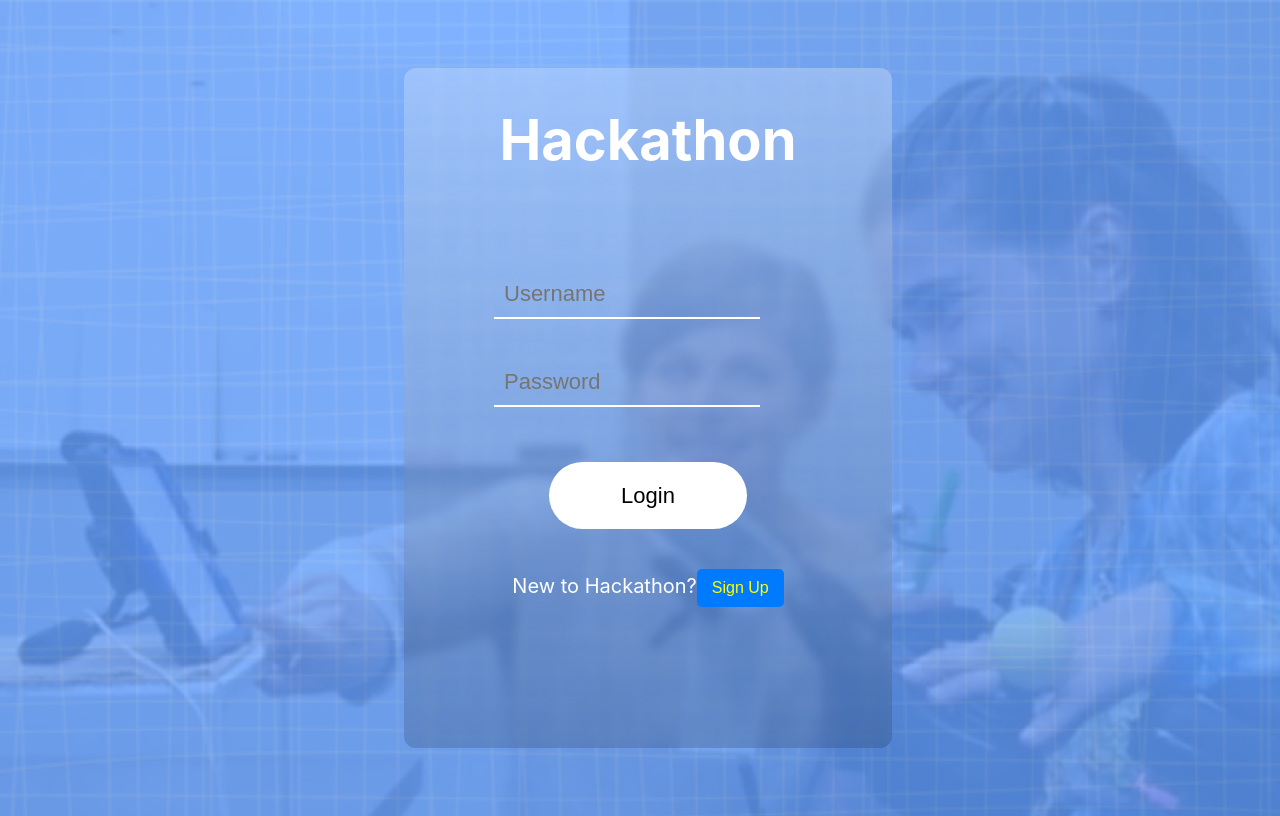
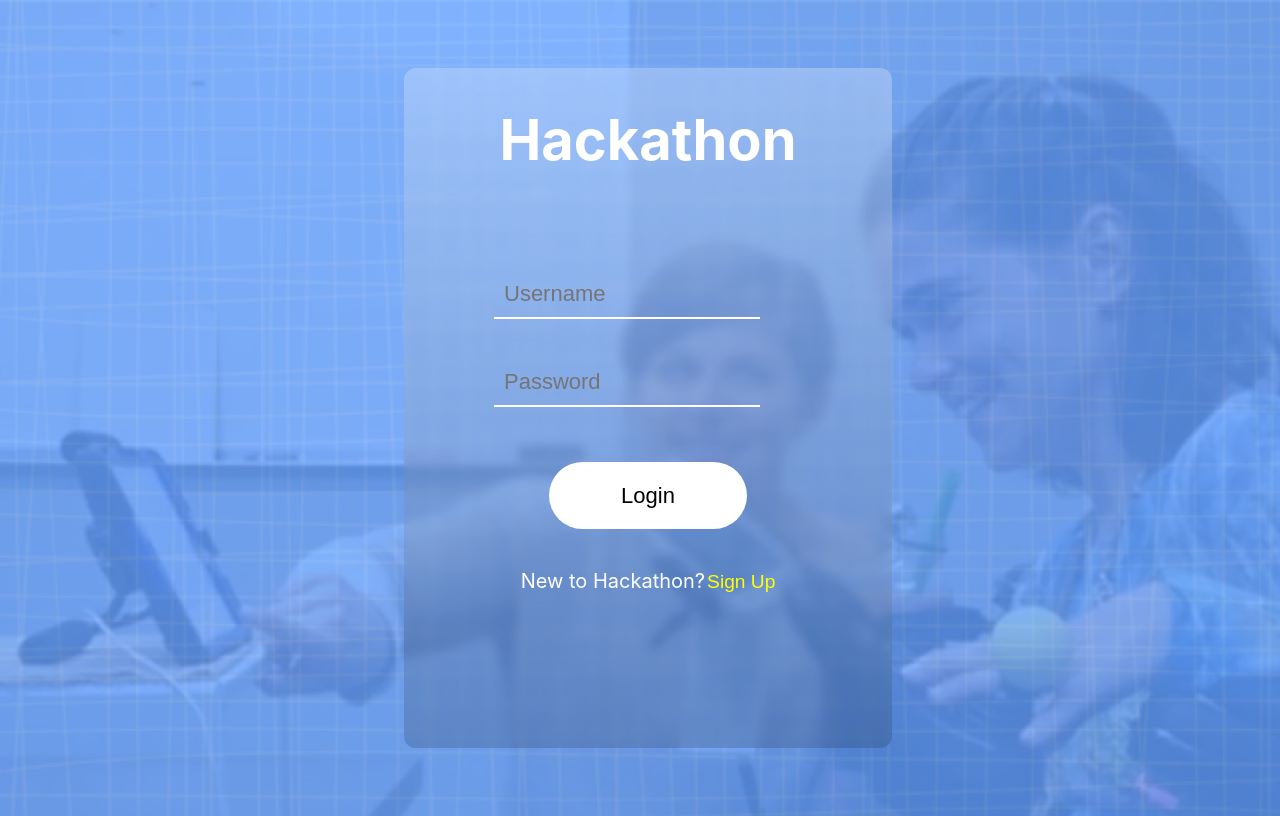
Before and after one commit to cchilton2002/tbproject, a React (Create React App) app: page /sports in a window 1280 px wide. Built offline with nearby package versions, Linux system fonts and the light colour scheme.

Commit message:
Changes to the football component

```diff
--- a/src/components/Login.css
+++ b/src/components/Login.css
@@ -84,6 +84,20 @@
 }
 
 .register__link {
+    background: none;
+    border: none;
+    color: yellow;
+    padding: 0;
+    font-size: 1.2rem;
+    cursor: pointer;
     text-decoration: none;
-    color: yellow;
+    font-weight: 500;
+    outline: none;
+    transition: color 0.2s;
+    margin-left: 2px;
 }
+
+.register__link:hover,
+.register__link:focus {
+    text-decoration: underline;
+}
```
